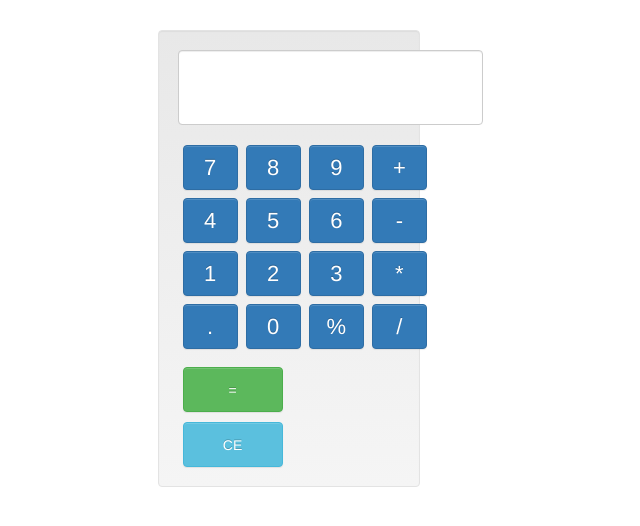
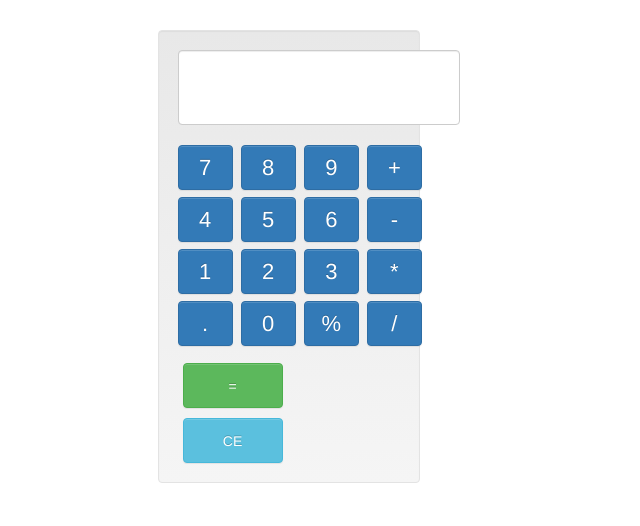
Before and after one commit to lrsonnewend/calculadora-lista7, an Angular app: page / in a window 1280 px wide. Shown: the top 526 px of the page, without its empty margins (220-860 px from the left). Built offline with nearby package versions, Linux system fonts and the light colour scheme.

Commit message:
1 file modified

```diff
--- a/src/app/app.component.css
+++ b/src/app/app.component.css
@@ -13,8 +13,7 @@ p {
 
 .bttn {
     /* button gulo ke style korar jonne ai class */
-    margin-bottom: 8px;
-    margin-left: 5px;
+    margin-bottom: 7px;
     width: 55px;
     height: 45px;
     font-size: 22px;
@@ -23,7 +22,7 @@ p {
 #display {
     /* calculator er display er jonne ai id kora hoie */
     text-align: right;
-    width: 305px;
+    width: 282px;
     height: 75px;
     font-size: 26px;
     background-color: white;
```
